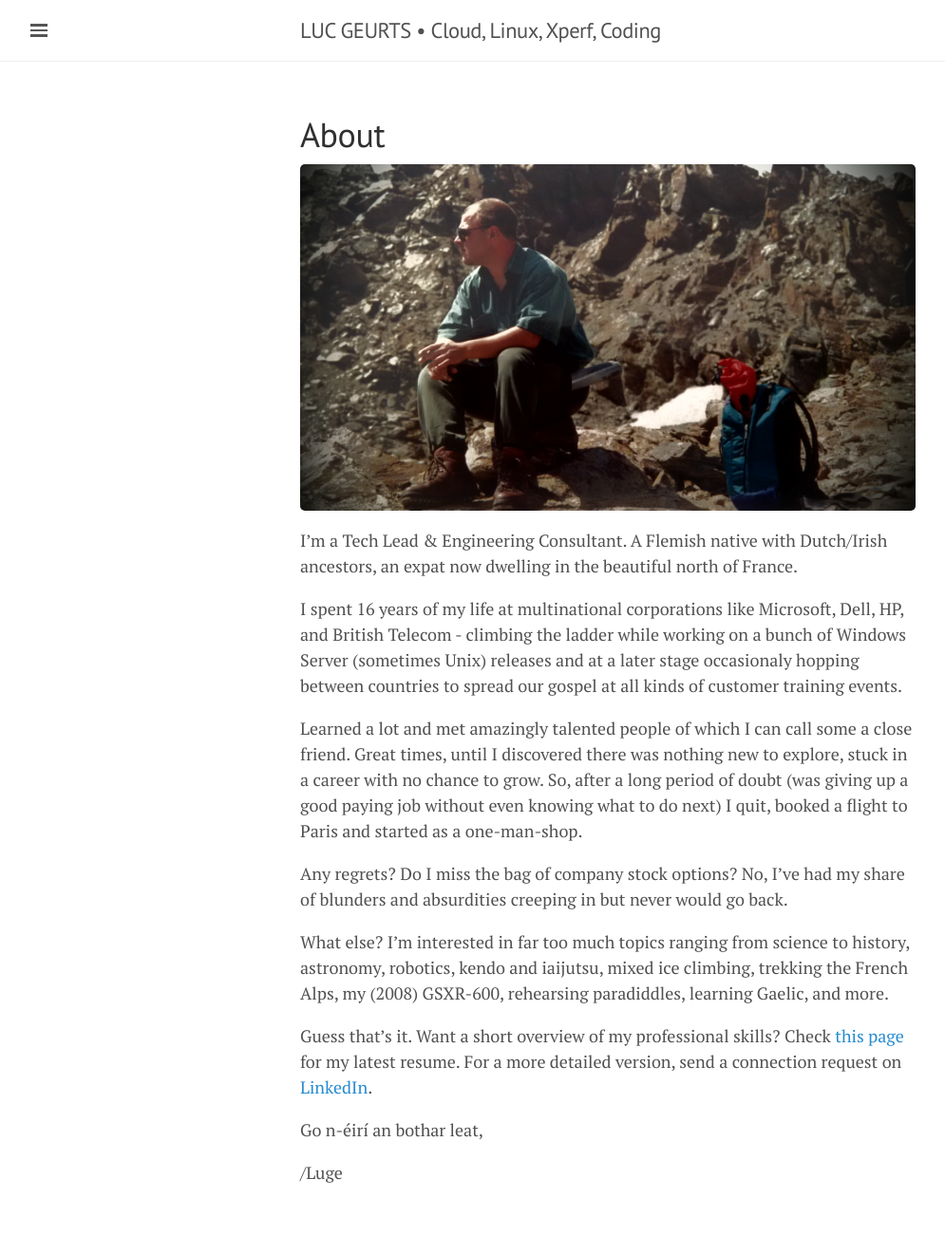
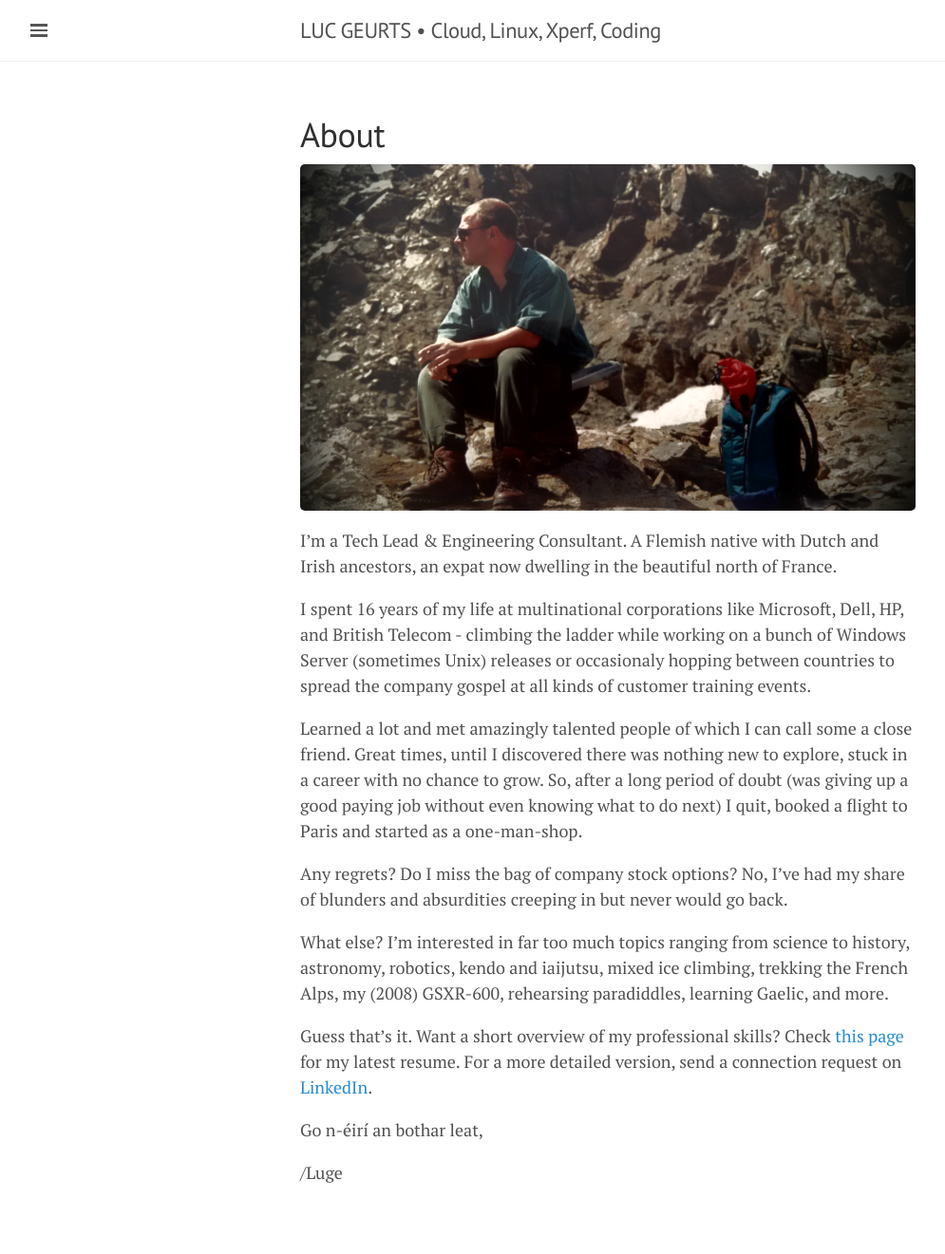
Before and after one commit to lgeurts/lgeurts.github.io, a Jekyll site: the page built from about.md, in a window 1280 px wide. Shown: the whole page at 95% size, without its empty margins (0-995 px from the left). Built offline with Jekyll 4.4.1, drawn with Linux system fonts in a browser that asks for light colours; nearby versions of some CDN libraries.

Commit message:
Update about.md

```diff
--- a/about.md
+++ b/about.md
@@ -5,9 +5,9 @@ title: About
 
 ![KNAV Austria](/assets/C2ADV01.jpg)
 
-I’m a Tech Lead & Engineering Consultant. A Flemish native with Dutch/Irish ancestors, an expat now dwelling in the beautiful north of France.
+I’m a Tech Lead & Engineering Consultant. A Flemish native with Dutch and Irish ancestors, an expat now dwelling in the beautiful north of France.
 
-I spent 16 years of my life at multinational corporations like Microsoft, Dell, HP, and British Telecom - climbing the ladder while working on a bunch of Windows Server (sometimes Unix) releases and at a later stage occasionaly hopping between countries to spread our gospel at all kinds of customer training events.
+I spent 16 years of my life at multinational corporations like Microsoft, Dell, HP, and British Telecom - climbing the ladder while working on a bunch of Windows Server (sometimes Unix) releases or occasionaly hopping between countries to spread the company gospel at all kinds of customer training events.
 
 Learned a lot and met amazingly talented people of which I can call some a close friend. Great times, until I discovered there was nothing new to explore, stuck in a career with no chance to grow. So, after a long period of doubt (was giving up a good paying job without even knowing what to do next) I quit, booked a flight to Paris and started as a one-man-shop.
 
```
